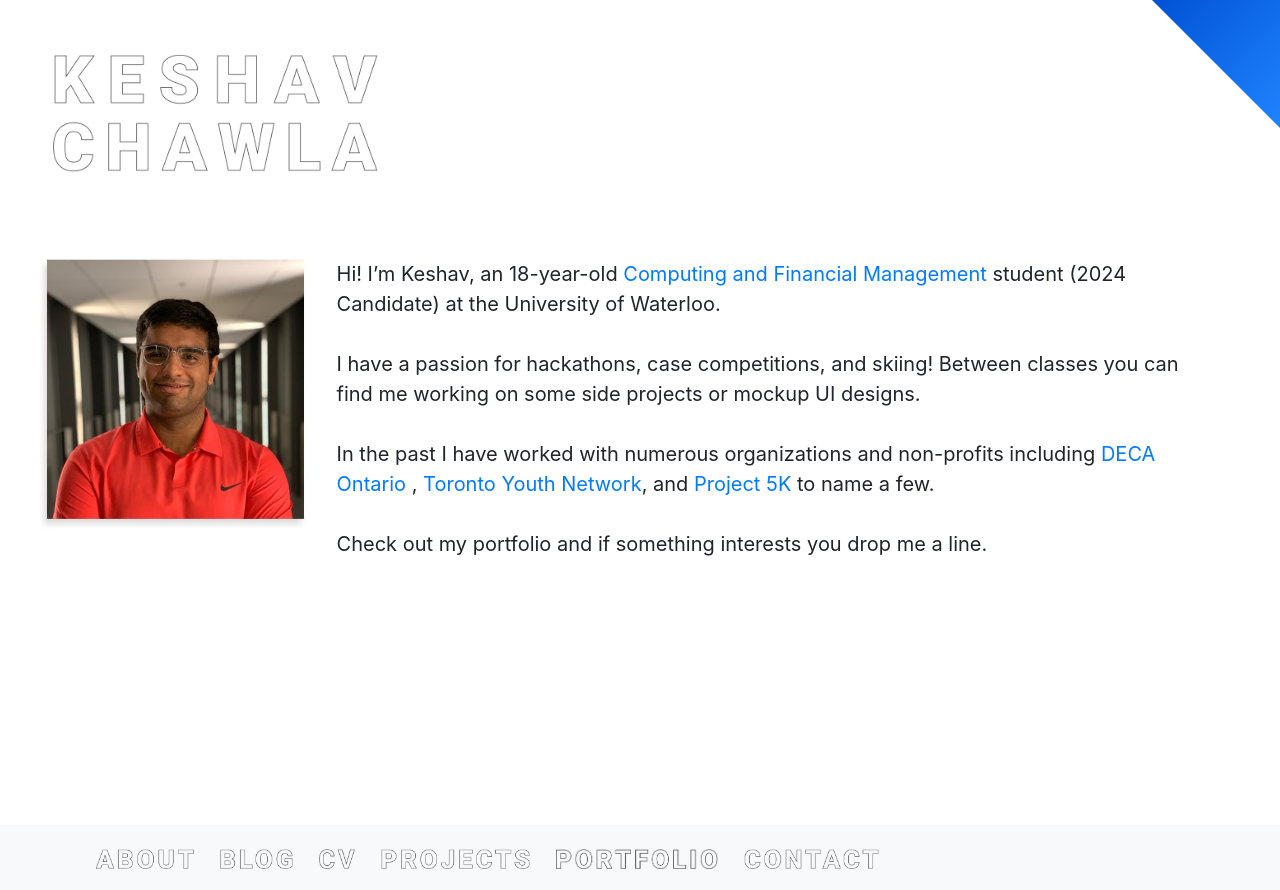
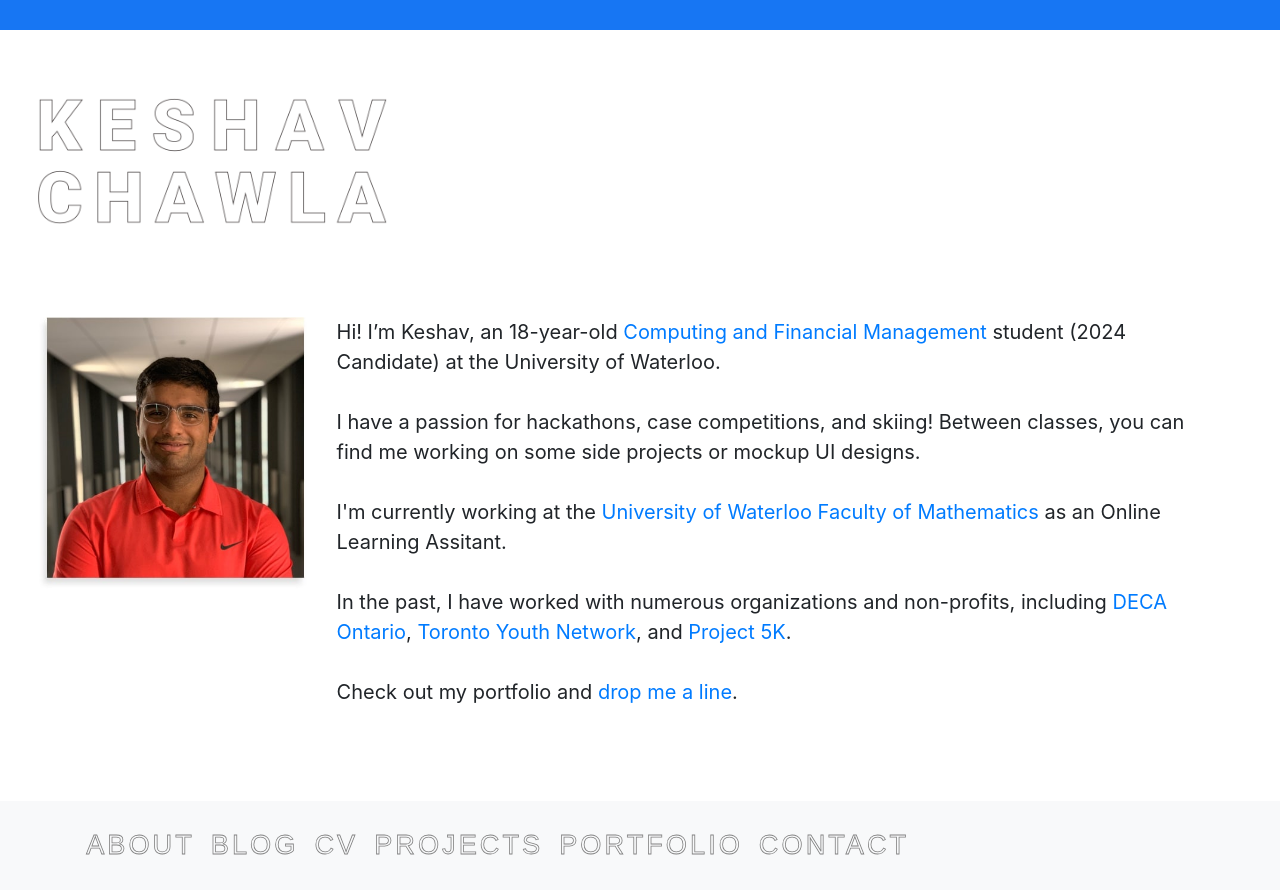
Before and after one commit to KeshavChawla/Keshav-Personal-Website, a PHP site: page / in a window 1280 px wide. Run offline with PHP 8.4, Linux system fonts and the light colour scheme; some libraries are stand-ins or nearby versions.

Commit message:
Updating website styles and navbar text

```diff
--- a/css/style.css
+++ b/css/style.css
@@ -1,3 +1,15 @@
+html {
+    overflow: hidden;
+    height: 100%;
+}
+
+
+body {
+    height: 100%;
+    overflow: auto;
+}
+
+
 .big_name {
   padding-left: 0%;
   padding-bottom: 8%;
@@ -122,14 +134,38 @@
 .nav-text-style2 {
   font-family: "Roboto-Black", sans-serif;
   font-size: 40px;
-
   letter-spacing: 4.6px;
   text-align: center;
 }
 
-.blueline {
-  display: none;
+.nav-text-border {
+  font-family: 'Roboto-Black', sans-serif;
+  color: #0A68E6;
+  -webkit-text-fill-color: transparent;
+  -webkit-text-stroke-width: 0.8px;
+  -webkit-text-stroke-color: #808080;
+  text-align: center;
+  letter-spacing: 3px;
+  font-size: 1.7em;
+
 }
+
+div.sticky {
+
+  position: -webkit-sticky; /* Safari */
+  position: sticky;
+  top: 0;
+}
+
+
+  .blueline {
+    display: block;
+    position: sticky;
+    margin-top: 0 !important;
+    margin-bottom: 10px !important;
+    border-top: 30px solid #1776F3;
+    opacity: 100%;
+  }
 
 .containerpadding {
   padding-left: 3% !important;
@@ -200,7 +236,7 @@
   }
 
   .blueline {
-    display: block;
+    display: sticky;
     margin-top: 0 !important;
     margin-bottom: 10px !important;
     border-top: 30px solid #1776F3;
--- a/includes/blue-triangle.html
+++ b/includes/blue-triangle.html
@@ -1,2 +1 @@
-<a href="index"><img class="triangle" src="navbar-images/triangle.svg" alt="Blue Triangle"> </a>
-<hr class="blueline">
+<div class="sticky"><hr class="blueline"></div>
--- a/includes/header.html
+++ b/includes/header.html
@@ -46,3 +46,4 @@
   <meta name="msapplication-TileColor" content="#ffffff">
   <meta name="msapplication-TileImage" content="mstile-144x144.png">
   <meta name="msapplication-config" content="browserconfig.xml">
+  <script src="https://kit.fontawesome.com/0917820c25.js" crossorigin="anonymous"></script>
--- a/includes/navbar.html
+++ b/includes/navbar.html
@@ -7,24 +7,24 @@
     <div class="collapse navbar-collapse" id="navbarResponsive">
       <ul class="navbar-nav mr-auto">
         <li class="nav-item active">
-          <a class="nav-link nav-text-style2" href="index"><img class="image-center-nav nav-links" src="navbar-images/ABOUT.png" alt="ABOUT"></a>
+          <a class="nav-link nav-text-border" href="index">ABOUT</a>
           <span class="sr-only">(current)</span>
         </li>
 
         <li class="nav-item">
-          <a class="nav-link nav-text-style2" target="_blank" href="blog"><img class="image-center-nav nav-links" src="navbar-images/BLOG.png" alt="BLOG"></a>
+          <a class="nav-link nav-text-border" target="_blank" href="blog">BLOG</a>
         </li>
         <li class="nav-item">
-          <a class="nav-link nav-text-style2" target="_blank" href="Keshav_Chawla_CV.pdf"><img class="image-center-nav nav-links" src="navbar-images/CV.png" alt="CV"></a>
+          <a class="nav-link nav-text-border" target="_blank" href="Keshav_Chawla_CV.pdf">CV</a>
         </li>
         <li class="nav-item">
-          <a class="nav-link nav-text-style2" href="projects"><img class="image-center-nav nav-links" src="navbar-images/PROJECTS.png" alt="PROJECTS"></a>
+          <a class="nav-link nav-text-border" href="projects">PROJECTS</a>
         </li>
         <li class="nav-item">
-          <a class="nav-link nav-text-style2" target="_blank" href="Keshav_Portfolio_Website.pdf"><img class="image-center-nav nav-links" src="navbar-images/RESUME.png" alt="Portfolio"></a>
+          <a class="nav-link nav-text-border" target="_blank" href="Keshav_Portfolio_Website.pdf">PORTFOLIO</a>
         </li>
         <li class="nav-item">
-          <a class="nav-link nav-text-style2" href="contact"><img class="image-center-nav nav-links" src="navbar-images/CONTACT.png" alt="CONTACT"></a>
+          <a class="nav-link nav-text-border" href="contact">CONTACT</a>
         </li>
       </ul>
     </div>
--- a/index.php
+++ b/index.php
@@ -11,9 +11,9 @@
   <!-- Navigation -->
   <?php include('includes/navbar.html'); ?>
   <!-- Page Content -->
+  <?php include('includes/blue-triangle.html'); ?>
   <div class="overflow-auto">
     <section>
-      <?php include('includes/blue-triangle.html'); ?>
       <div class="container containerpadding">
         <?php include('includes/site-logo.html'); ?>
         <div class="row">
@@ -23,12 +23,14 @@
           <div class="col-md-9 welcomepara">
             <p>Hi! I’m Keshav, an 18-year-old <a target="_blank" href="https://uwaterloo.ca/computing-financial-management/"> Computing and Financial Management</a> student (2024 Candidate) at the University of Waterloo.
               <br><br>
-              I have a passion for hackathons, case competitions, and skiing! Between classes you can find me working on some side projects or mockup UI designs.
+              I have a passion for hackathons, case competitions, and skiing! Between classes, you can find me working on some side projects or mockup UI designs.
               <br><br>
-              In the past I have worked with numerous organizations and non-profits including <a target="_blank" href="http://deca.ca/">DECA Ontario </a>, <a target="_blank" href="https://www.torontoyouthnetwork.com/">Toronto Youth Network</a>, and
-              <a target="_blank" href="https://www.project5k.ca/">Project 5K</a> to name a few.
+              I'm currently working at the <a target="_blank" href="https://uwaterloo.ca/math/">University of Waterloo Faculty of Mathematics </a> as an Online Learning Assitant.
               <br><br>
-              Check out my portfolio and if something interests you drop me a line.
+              In the past, I have worked with numerous organizations and non-profits, including <a target="_blank" href="http://deca.ca/">DECA Ontario</a>, <a target="_blank" href="https://www.torontoyouthnetwork.com/">Toronto Youth Network</a>, and
+              <a target="_blank" href="https://www.project5k.ca/">Project 5K</a>.
+              <br><br>
+              Check out my portfolio and <a href="contact">drop me a line</a>.
             </p>
           </div>
           <div class="col-md-3">
--- a/projects.php
+++ b/projects.php
@@ -10,9 +10,9 @@
     <!-- Navigation -->
     <?php include('includes/navbar.html'); ?>
     <!-- Page Content -->
+    <?php include('includes/blue-triangle.html'); ?>
   <div class="overflow-auto">
     <section>
-      <?php include('includes/blue-triangle.html'); ?>
       <div class="container containerpadding">
         <?php include('includes/site-logo.html'); ?>
         <div class="card mb-3 mx-auto" style="max-width: 900px;">
```
Also changed, not shown: bg-animation.html (added, +19 -0 lines), contact.php (+8 -5 lines), css/styles-bg-animation.css (added, +142 -0 lines), 1 other file.
